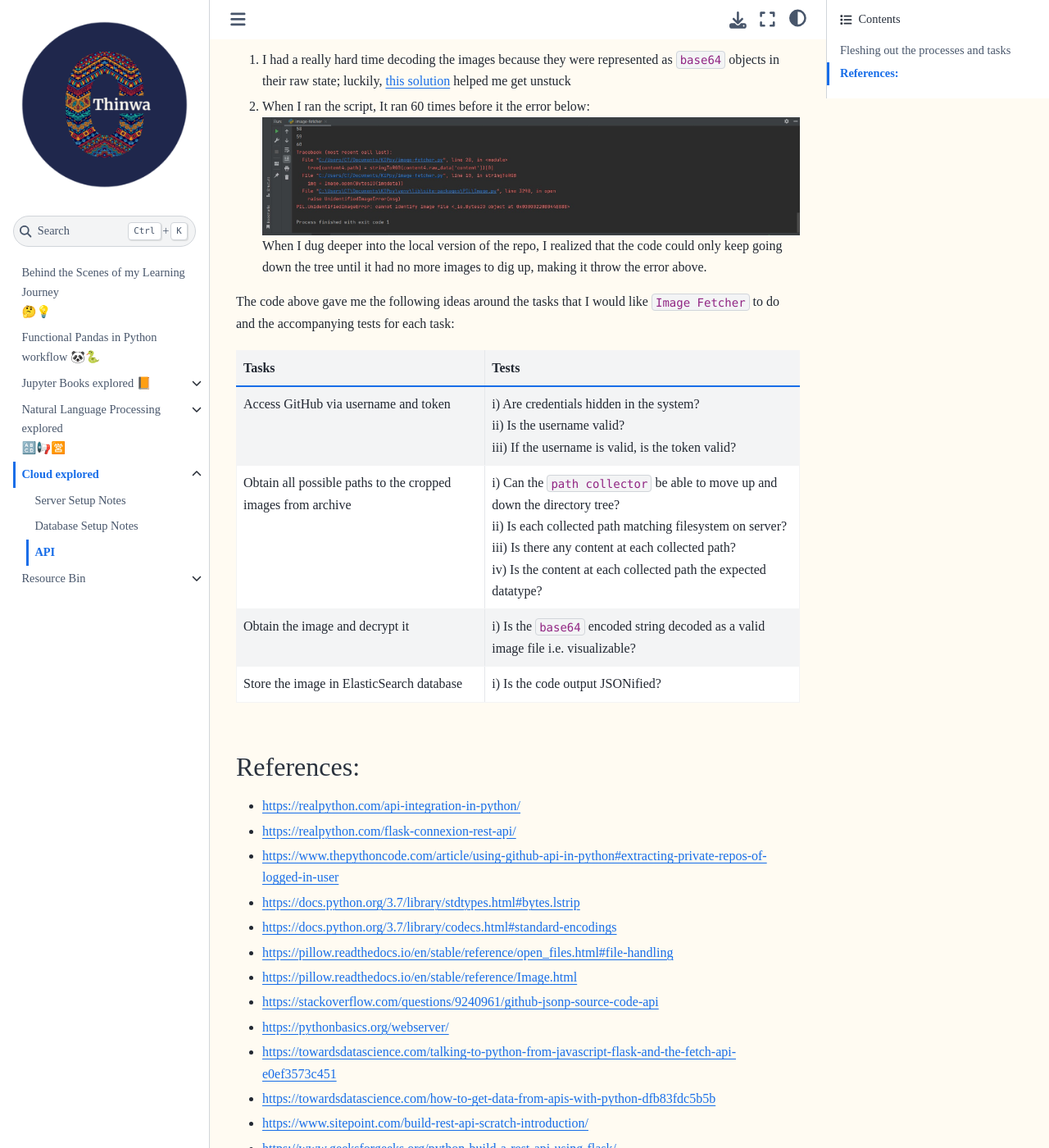
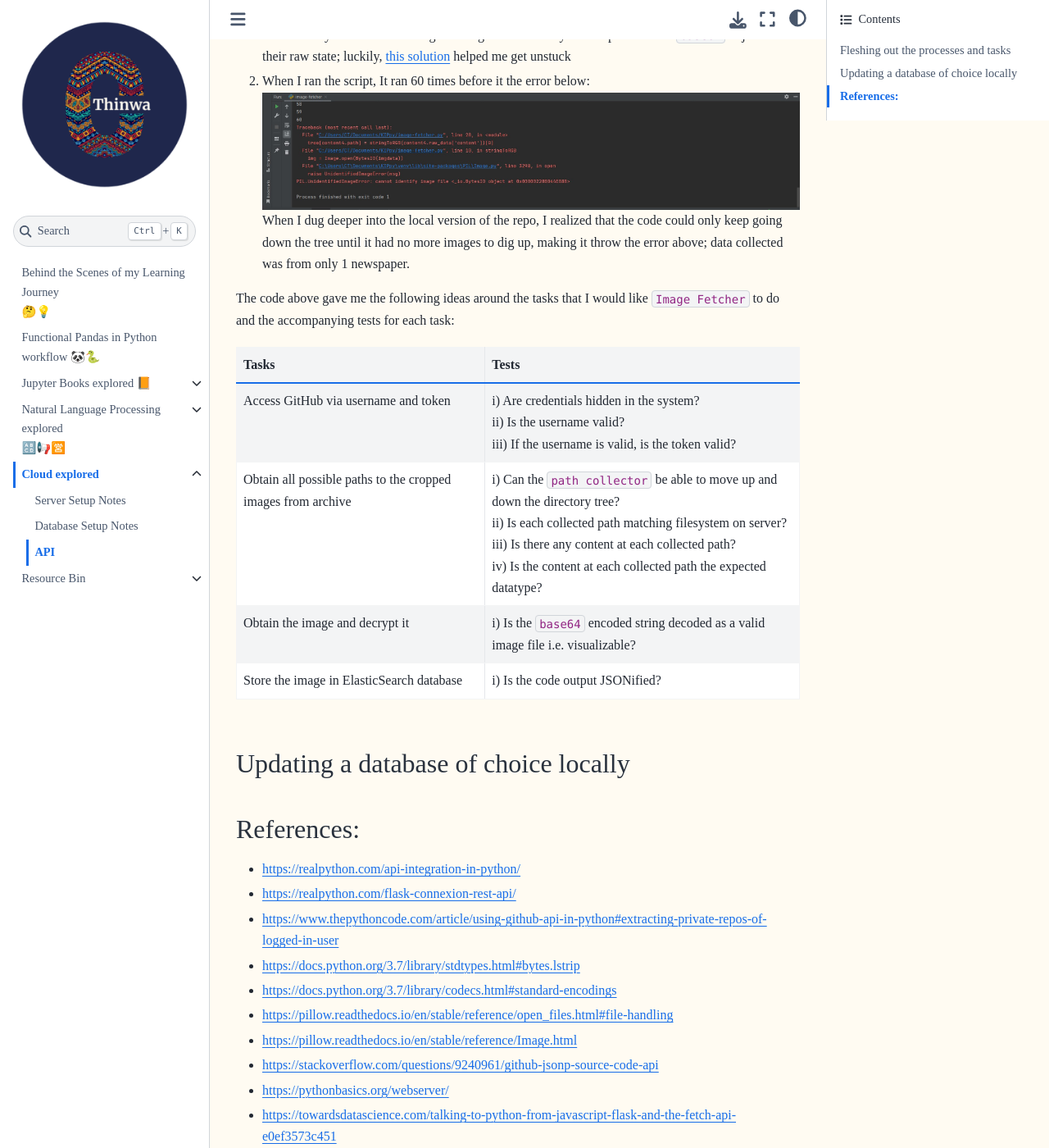
Before and after one commit to CeeThinwa/BTS-Continuous-Learning, a Jupyter Book: the page built from book/6/api_setup.md, in a window 1280 px wide and 1400 px high, scrolled down 1724 px. Shown: the whole window at 82% size. Built offline with Jupyter Book 1.0.4 settings and Sphinx 7.4.7 and the Sphinx Book theme 1.1.4, drawn with Linux system fonts in a browser that asks for light colours; some of the changed text lies outside the part shown.

Commit message:
Update api_setup.md

```diff
--- a/book/6/api_setup.md
+++ b/book/6/api_setup.md
@@ -66,7 +65,7 @@ Having ran the sample script, I noticed a couple of things:
 1. I had a really hard time decoding the images because they were represented as `base64` objects in their raw state; luckily, [this solution](https://stackoverflow.com/questions/16214190/how-to-convert-base64-string-to-image) helped me get unstuck
 2. When I ran the script, It ran 60 times before it the error below:<br>
 ![1st Image Fetcher error](../_static/images/image-fetcher-error-1.jpg)<br>
-When I dug deeper into the local version of the repo, I realized that the code could only keep going down the tree until it had no more images to dig up, making it throw the error above.
+When I dug deeper into the local version of the repo, I realized that the code could only keep going down the tree until it had no more images to dig up, making it throw the error above; data collected was from only 1 newspaper.
 
 The code above gave me the following ideas around the tasks that I would like `Image Fetcher` to do and the accompanying tests for each task:
 
@@ -76,6 +75,8 @@ The code above gave me the following ideas around the tasks that I would like `I
 | Obtain all possible paths to the cropped images from archive | i) Can the `path collector` be able to move up and down the directory tree?<br> ii) Is each collected path matching filesystem on server?<br> iii) Is there any content at each collected path?<br> iv) Is the content at each collected path the expected datatype? |
 | Obtain the image and decrypt it                             | i) Is the `base64` encoded string decoded as a valid image file i.e. visualizable?                                                                                                                                                                                   |
 | Store the image in ElasticSearch database                   | i) Is the code output JSONified?                                                                                                                                                                                                                                     |
+
+## Updating a database of choice locally
 
 ## References:
 * https://realpython.com/api-integration-in-python/
```
Also changed, not shown: other parts of book/6/api_setup.md (+0 -1 lines).
